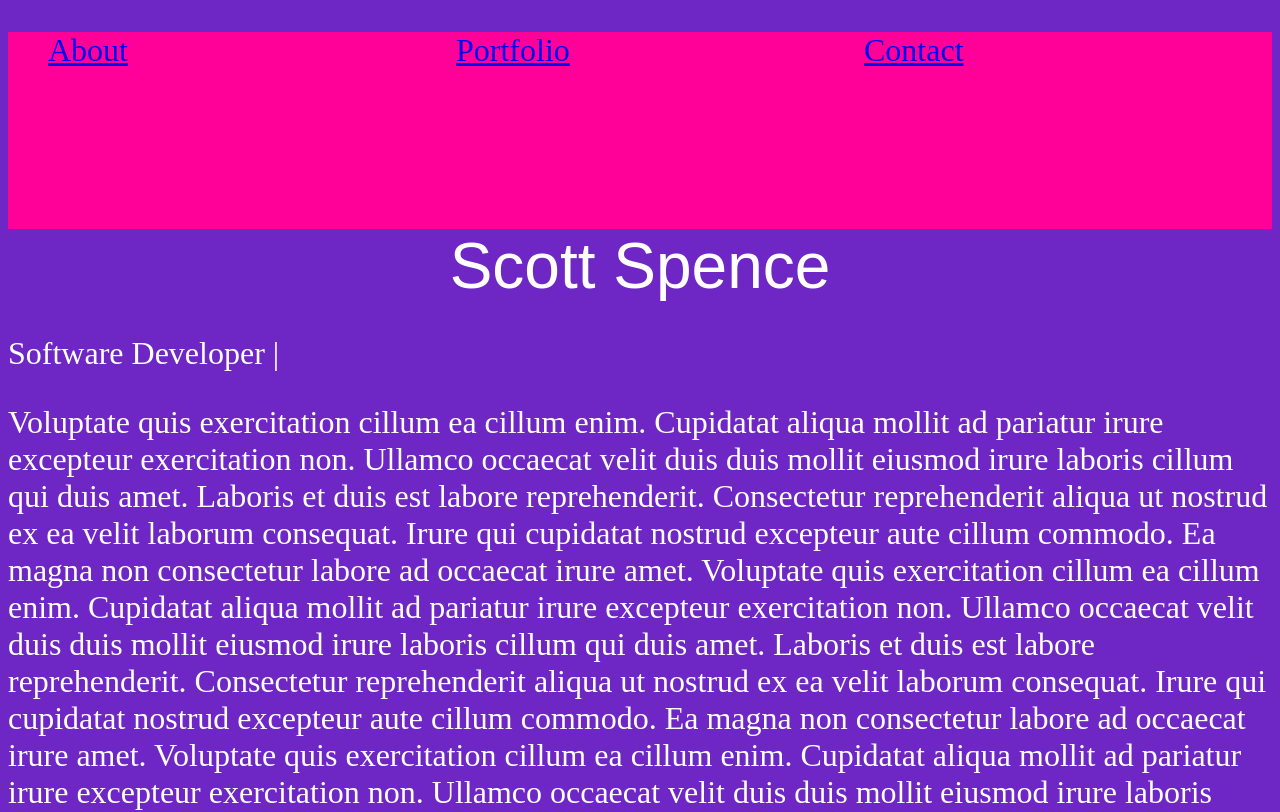
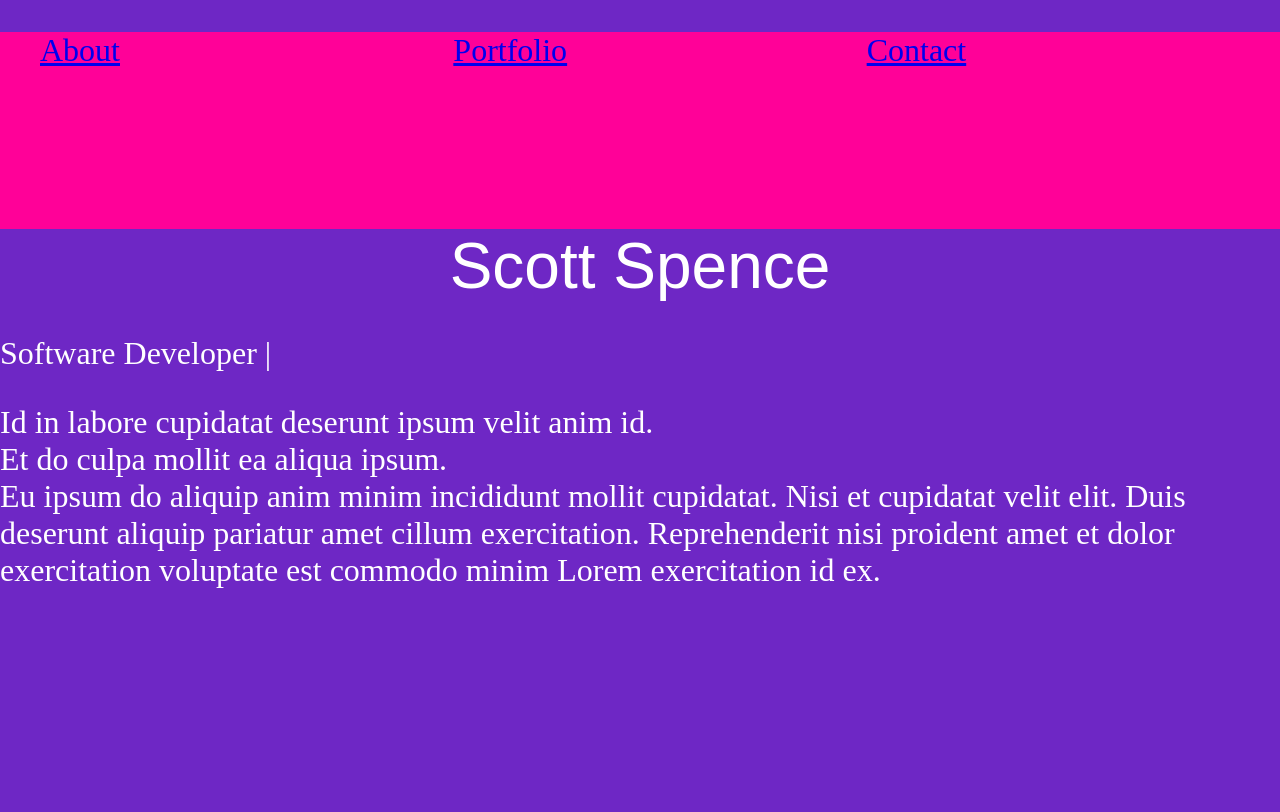
Before and after one commit to spences10/scottspence.me, a React (Create React App) app: page / in a window 1280 px wide. Shown: the top 812 px of the page. Built offline with nearby package versions, Linux system fonts and the light colour scheme; a web font is replaced by a local one.

Commit message:
all teh ESLint changes

```diff
--- a/package.json
+++ b/package.json
@@ -22,7 +22,9 @@
   "devDependencies": {
     "autoprefixer-stylus": "^0.13.0",
     "eslint": "^3.18.0",
+    "eslint-config-airbnb": "^14.1.0",
     "eslint-plugin-flowtype": "^2.30.3",
+    "eslint-plugin-import": "^2.2.0",
     "eslint-plugin-jsx-a11y": "^4.0.0",
     "eslint-plugin-react": "^6.10.0",
     "react-scripts": "^0.9.5",
--- a/src/components/App.js
+++ b/src/components/App.js
@@ -1,16 +1,20 @@
 import React from 'react'
 import Header from './Header'
 import ParallaxHeader from './ParallaxHeader'
+import About from './About'
+import Portfolio from './Portfolio'
 import Contact from './Contact'
 
 class App extends React.Component {
-  render () {
+  render() {
     return (
       <div>
-        <Header/>
-        <ParallaxHeader/>
-        <Contact/>
-			</div>
+        <Header />
+        <ParallaxHeader />
+        <About />
+        <Portfolio />
+        <Contact />
+      </div>
     )
   }
 }
--- a/src/components/Contact.js
+++ b/src/components/Contact.js
@@ -1,47 +1,16 @@
-import React from 'react';
+import React from 'react'
 
 class Contact extends React.Component {
 
-	render () {
-		return (
-			<div className='contact'>
-        <div className=''>
-          Voluptate quis exercitation cillum ea cillum enim.
-          Cupidatat aliqua mollit ad pariatur irure excepteur exercitation non. Ullamco occaecat velit duis duis mollit eiusmod irure laboris cillum qui duis amet. Laboris et duis est labore reprehenderit. Consectetur reprehenderit aliqua ut nostrud ex ea velit laborum consequat. Irure qui cupidatat nostrud excepteur aute cillum commodo. Ea magna non consectetur labore ad occaecat irure amet.
-          Voluptate quis exercitation cillum ea cillum enim.
-          Cupidatat aliqua mollit ad pariatur irure excepteur exercitation non. Ullamco occaecat velit duis duis mollit eiusmod irure laboris cillum qui duis amet. Laboris et duis est labore reprehenderit. Consectetur reprehenderit aliqua ut nostrud ex ea velit laborum consequat. Irure qui cupidatat nostrud excepteur aute cillum commodo. Ea magna non consectetur labore ad occaecat irure amet.
-          Voluptate quis exercitation cillum ea cillum enim.
-          Cupidatat aliqua mollit ad pariatur irure excepteur exercitation non. Ullamco occaecat velit duis duis mollit eiusmod irure laboris cillum qui duis amet. Laboris et duis est labore reprehenderit. Consectetur reprehenderit aliqua ut nostrud ex ea velit laborum consequat. Irure qui cupidatat nostrud excepteur aute cillum commodo. Ea magna non consectetur labore ad occaecat irure amet.
-          Voluptate quis exercitation cillum ea cillum enim.
-          Cupidatat aliqua mollit ad pariatur irure excepteur exercitation non. Ullamco occaecat velit duis duis mollit eiusmod irure laboris cillum qui duis amet. Laboris et duis est labore reprehenderit. Consectetur reprehenderit aliqua ut nostrud ex ea velit laborum consequat. Irure qui cupidatat nostrud excepteur aute cillum commodo. Ea magna non consectetur labore ad occaecat irure amet.
-          Voluptate quis exercitation cillum ea cillum enim.
-          Cupidatat aliqua mollit ad pariatur irure excepteur exercitation non. Ullamco occaecat velit duis duis mollit eiusmod irure laboris cillum qui duis amet. Laboris et duis est labore reprehenderit. Consectetur reprehenderit aliqua ut nostrud ex ea velit laborum consequat. Irure qui cupidatat nostrud excepteur aute cillum commodo. Ea magna non consectetur labore ad occaecat irure amet.
-          Voluptate quis exercitation cillum ea cillum enim.
-          Cupidatat aliqua mollit ad pariatur irure excepteur exercitation non. Ullamco occaecat velit duis duis mollit eiusmod irure laboris cillum qui duis amet. Laboris et duis est labore reprehenderit. Consectetur reprehenderit aliqua ut nostrud ex ea velit laborum consequat. Irure qui cupidatat nostrud excepteur aute cillum commodo. Ea magna non consectetur labore ad occaecat irure amet.
-          Voluptate quis exercitation cillum ea cillum enim.
-          Cupidatat aliqua mollit ad pariatur irure excepteur exercitation non. Ullamco occaecat velit duis duis mollit eiusmod irure laboris cillum qui duis amet. Laboris et duis est labore reprehenderit. Consectetur reprehenderit aliqua ut nostrud ex ea velit laborum consequat. Irure qui cupidatat nostrud excepteur aute cillum commodo. Ea magna non consectetur labore ad occaecat irure amet.
-          Voluptate quis exercitation cillum ea cillum enim.
-          Cupidatat aliqua mollit ad pariatur irure excepteur exercitation non. Ullamco occaecat velit duis duis mollit eiusmod irure laboris cillum qui duis amet. Laboris et duis est labore reprehenderit. Consectetur reprehenderit aliqua ut nostrud ex ea velit laborum consequat. Irure qui cupidatat nostrud excepteur aute cillum commodo. Ea magna non consectetur labore ad occaecat irure amet.
-          Voluptate quis exercitation cillum ea cillum enim.
-          Cupidatat aliqua mollit ad pariatur irure excepteur exercitation non. Ullamco occaecat velit duis duis mollit eiusmod irure laboris cillum qui duis amet. Laboris et duis est labore reprehenderit. Consectetur reprehenderit aliqua ut nostrud ex ea velit laborum consequat. Irure qui cupidatat nostrud excepteur aute cillum commodo. Ea magna non consectetur labore ad occaecat irure amet.
-          Voluptate quis exercitation cillum ea cillum enim.
-          Cupidatat aliqua mollit ad pariatur irure excepteur exercitation non. Ullamco occaecat velit duis duis mollit eiusmod irure laboris cillum qui duis amet. Laboris et duis est labore reprehenderit. Consectetur reprehenderit aliqua ut nostrud ex ea velit laborum consequat. Irure qui cupidatat nostrud excepteur aute cillum commodo. Ea magna non consectetur labore ad occaecat irure amet.
-          Voluptate quis exercitation cillum ea cillum enim.
-          Cupidatat aliqua mollit ad pariatur irure excepteur exercitation non. Ullamco occaecat velit duis duis mollit eiusmod irure laboris cillum qui duis amet. Laboris et duis est labore reprehenderit. Consectetur reprehenderit aliqua ut nostrud ex ea velit laborum consequat. Irure qui cupidatat nostrud excepteur aute cillum commodo. Ea magna non consectetur labore ad occaecat irure amet.
-          Voluptate quis exercitation cillum ea cillum enim.
-          Cupidatat aliqua mollit ad pariatur irure excepteur exercitation non. Ullamco occaecat velit duis duis mollit eiusmod irure laboris cillum qui duis amet. Laboris et duis est labore reprehenderit. Consectetur reprehenderit aliqua ut nostrud ex ea velit laborum consequat. Irure qui cupidatat nostrud excepteur aute cillum commodo. Ea magna non consectetur labore ad occaecat irure amet.
-          Voluptate quis exercitation cillum ea cillum enim.
-          Cupidatat aliqua mollit ad pariatur irure excepteur exercitation non. Ullamco occaecat velit duis duis mollit eiusmod irure laboris cillum qui duis amet. Laboris et duis est labore reprehenderit. Consectetur reprehenderit aliqua ut nostrud ex ea velit laborum consequat. Irure qui cupidatat nostrud excepteur aute cillum commodo. Ea magna non consectetur labore ad occaecat irure amet.
-          Voluptate quis exercitation cillum ea cillum enim.
-          Cupidatat aliqua mollit ad pariatur irure excepteur exercitation non. Ullamco occaecat velit duis duis mollit eiusmod irure laboris cillum qui duis amet. Laboris et duis est labore reprehenderit. Consectetur reprehenderit aliqua ut nostrud ex ea velit laborum consequat. Irure qui cupidatat nostrud excepteur aute cillum commodo. Ea magna non consectetur labore ad occaecat irure amet.
-          Voluptate quis exercitation cillum ea cillum enim.
-          Cupidatat aliqua mollit ad pariatur irure excepteur exercitation non. Ullamco occaecat velit duis duis mollit eiusmod irure laboris cillum qui duis amet. Laboris et duis est labore reprehenderit. Consectetur reprehenderit aliqua ut nostrud ex ea velit laborum consequat. Irure qui cupidatat nostrud excepteur aute cillum commodo. Ea magna non consectetur labore ad occaecat irure amet.
-          Voluptate quis exercitation cillum ea cillum enim.
-          Cupidatat aliqua mollit ad pariatur irure excepteur exercitation non. Ullamco occaecat velit duis duis mollit eiusmod irure laboris cillum qui duis amet. Laboris et duis est labore reprehenderit. Consectetur reprehenderit aliqua ut nostrud ex ea velit laborum consequat. Irure qui cupidatat nostrud excepteur aute cillum commodo. Ea magna non consectetur labore ad occaecat irure amet.
+  render() {
+    return (
+      <div className="contact">
+        <div className="">
+          Eu ipsum do aliquip anim minim incididunt mollit cupidatat. Nisi et cupidatat velit elit. Duis deserunt aliquip pariatur amet cillum exercitation. Reprehenderit nisi proident amet et dolor exercitation voluptate est commodo minim Lorem exercitation id ex.
         </div>
-			</div>
-		);
-	}
+      </div>
+    )
+  }
 }
 
-export default Contact;
+export default Contact
--- /dev/null
+++ b/src/components/Portfolio.js
@@ -0,0 +1,13 @@
+import React from 'react'
+
+class Portfolio extends React.Component {
+  render() {
+    return (
+      <div>
+        Et do culpa mollit ea aliqua ipsum.
+      </div>
+    )
+  }
+}
+
+export default Portfolio
--- a/src/css/style.css
+++ b/src/css/style.css
@@ -19,8 +19,11 @@
   src: local('NovaMono'), url("https://fonts.gstatic.com/s/novamono/v7/pN6VVBY03b9QLz-7i6Kl0VtXRa8TVwTICgirnJhmVJw.woff2") format('woff2');
   unicode-range: U+0000-00FF, U+0131, U+0152-0153, U+02C6, U+02DA, U+02DC, U+2000-206F, U+2074, U+20AC, U+2212, U+2215;
 }
+html {
+  font-size: 100%;
+}
 body {
-  background: #d4d4d4;
+  background: #6e27c5;
   -webkit-font-smoothing: antialiased;
   -moz-osx-font-smoothing: grayscale;
   font-family: 'Open Sans', sans-serif;
@@ -32,10 +35,19 @@ h1 {
   font-weight: normal;
   margin: 0;
 }
+h2,
+h3,
+h4,
+h5,
+h6 {
+  font-weight: normal;
+  font-family: 'Kanit', sans-serif;
+}
 body {
   background: #6e27c5;
   font-family: Kanit;
   color: #fff;
+  margin: 0 0;
 }
 .headroom {
   background: #ff0198;
--- a/src/css/style.styl
+++ b/src/css/style.styl
@@ -5,15 +5,16 @@ body
   background: purple
   font-family: Kanit
   color: white
+  margin: 0 0
 
- .headroom
+.headroom
   background: pink
   li
     display: inline-block
     width: (100%/3)
     margin-bottom: 10rem
-//   ul
-//   width: 100%
+  ul
+    // width: 100%
 //   background: linear-gradient(90deg,#6E77CF 0,#FFEA00 100%)
 //   user-select: none
 
--- a/src/index.js
+++ b/src/index.js
@@ -4,4 +4,4 @@ import './css/style.css'
 
 import App from './components/App'
 
-render(<App/>, document.querySelector('#main'))
+render(<App />, document.querySelector('#main'))
```
Also changed, not shown: src/components/Header.js (+10 -10 lines), src/components/ParallaxHeader.js (+9 -9 lines), src/css/_typography.styl (+6 -6 lines), 1 other file (tests, documents, lock files or other folders).
